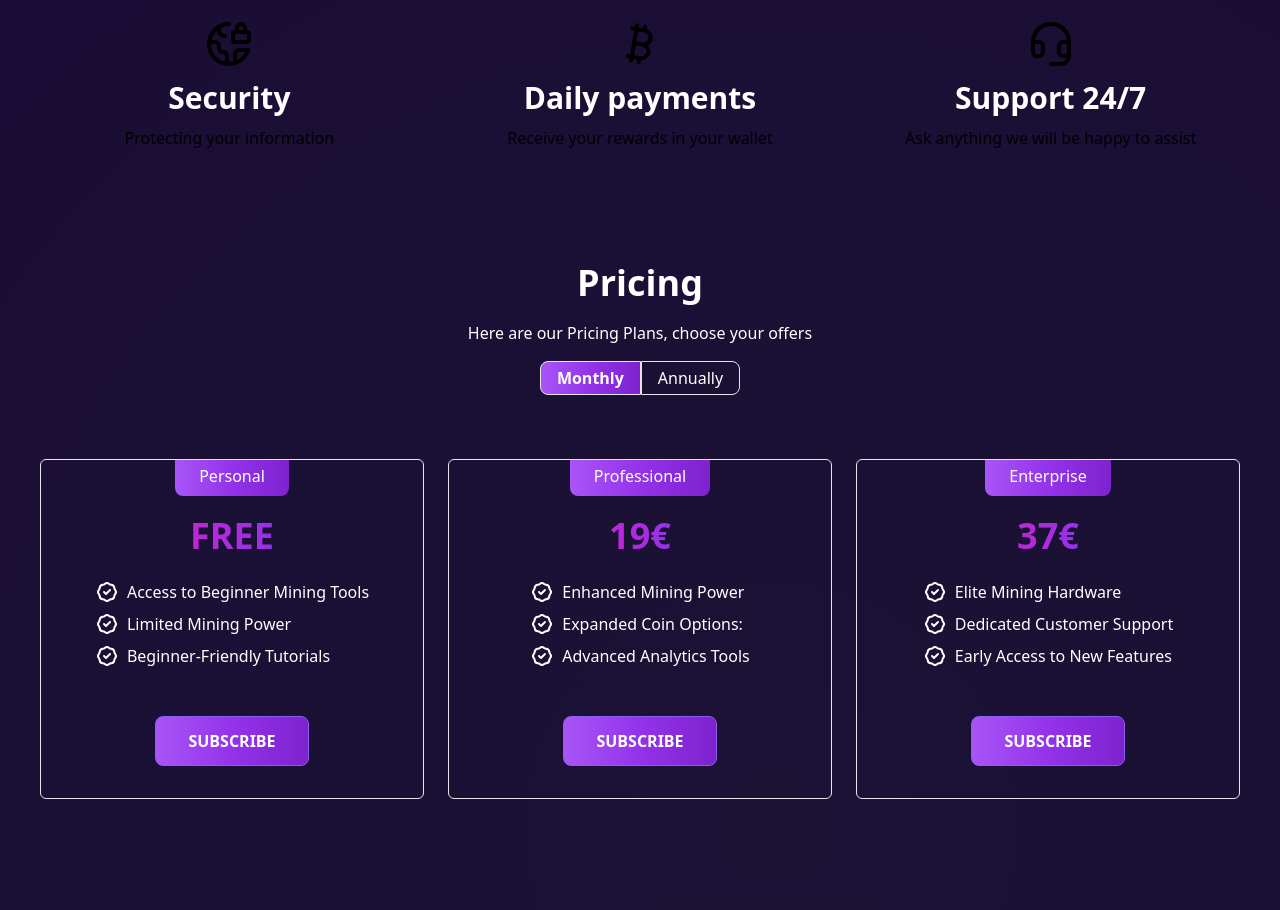
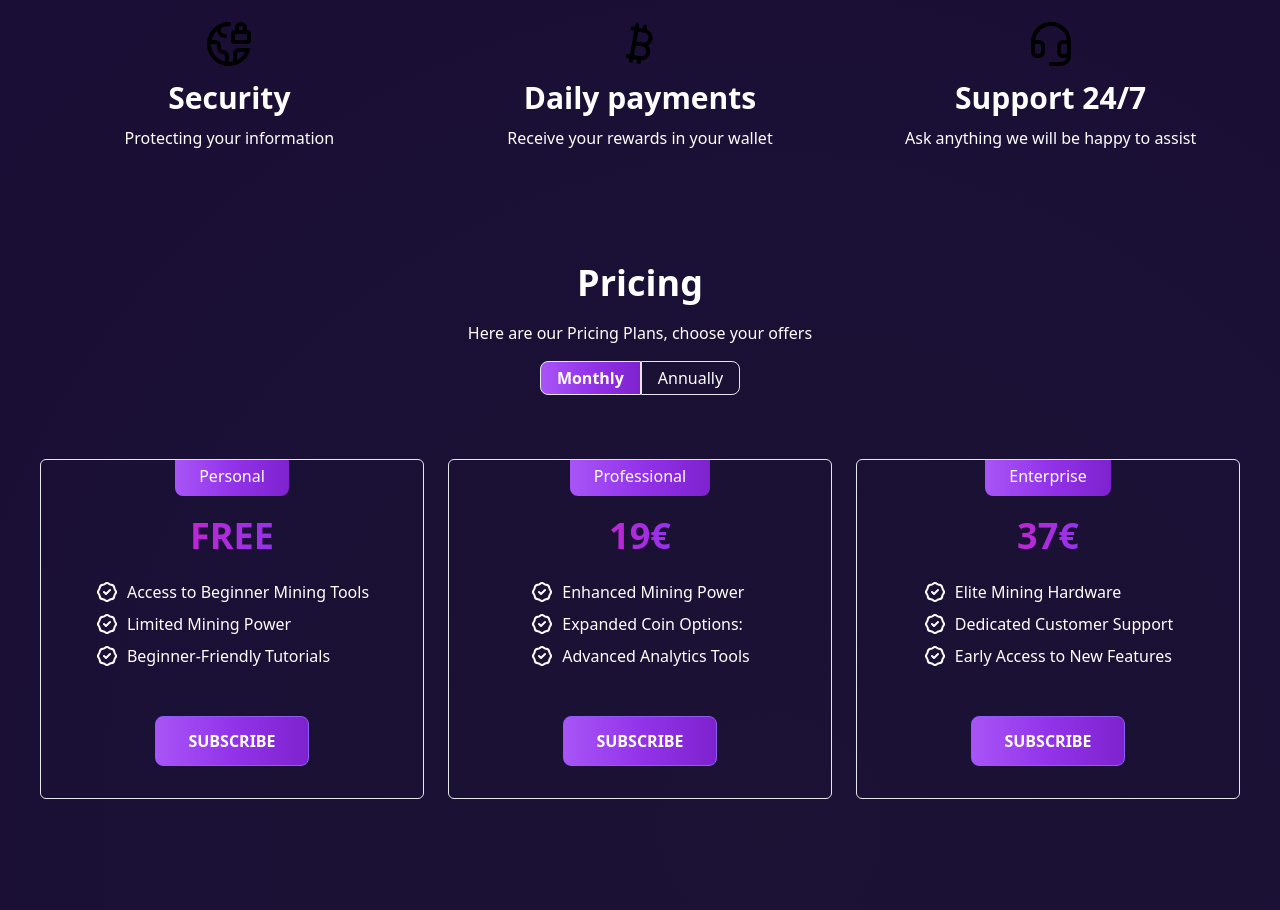
Before and after one commit to Mridulians/crpto-project, a React (Vite) app: page / in a window 1280 px wide. Shown: the part 840-1750 px from the top of the page. Built offline with nearby package versions, Linux system fonts and the light colour scheme.

Commit message:
pro deploy 3

```diff
--- a/src/components/Features.jsx
+++ b/src/components/Features.jsx
@@ -30,7 +30,9 @@ const Features = () => {
             </svg>
             <h3 className="my-3 text-3xl font-semibold text-white">Security</h3>
             <div className="space-y-1 leading-tight">
-              <p>Protecting your information</p>
+              <p className=" text-white text-center">
+                Protecting your information
+              </p>
             </div>
           </div>
           <div className="flex flex-col items-center p-4">
@@ -52,7 +54,9 @@ const Features = () => {
               Daily payments
             </h3>
             <div className="space-y-1 leading-tight">
-              <p>Receive your rewards in your wallet</p>
+              <p className=" text-white text-center">
+                Receive your rewards in your wallet
+              </p>
             </div>
           </div>
           <div className="flex flex-col items-center p-4">
@@ -75,7 +79,9 @@ const Features = () => {
               Support 24/7
             </h3>
             <div className="space-y-1 leading-tight">
-              <p>Ask anything we will be happy to assist</p>
+              <p className=" text-white text-center">
+                Ask anything we will be happy to assist
+              </p>
             </div>
           </div>
         </div>
```
